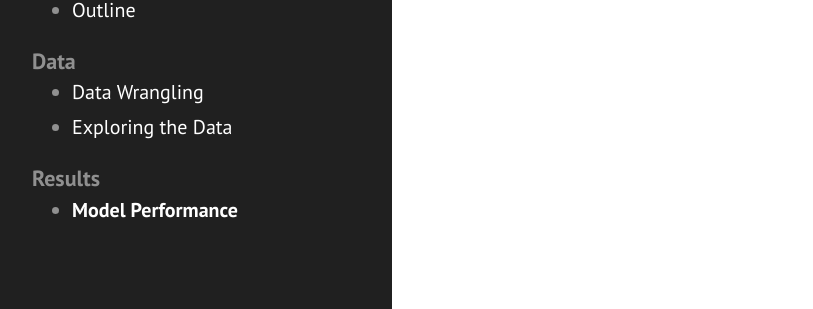
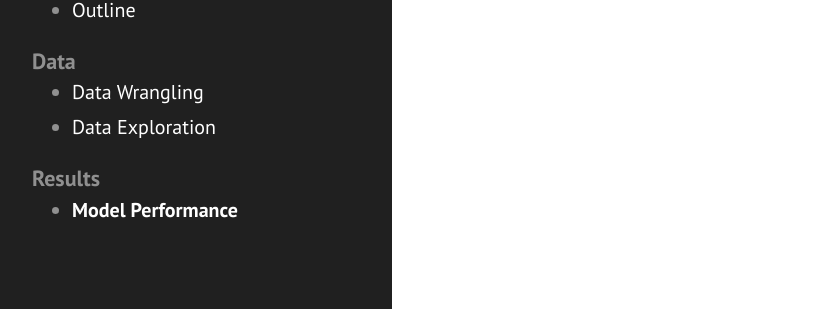
Before and after one commit to cedev935/databall-betting, a Jekyll site: the page built from docs/_pages/model-performance.md, in a window 1280 px wide. Shown: the part 296-605 px from the top of the page, without its empty margins (8-821 px from the left). Built offline with Jekyll 4.4.1, drawn with Linux system fonts in a browser that asks for light colours.

Commit message:
Change navigation titles again

```diff
--- a/docs/_data/navigation.yml
+++ b/docs/_data/navigation.yml
@@ -9,7 +9,7 @@
   pages:
   - title: Data Wrangling
     url: /data/wrangling/
-  - title: Exploring the Data
+  - title: Data Exploration
     url: /data/explore/
 
 - title: Results
```
